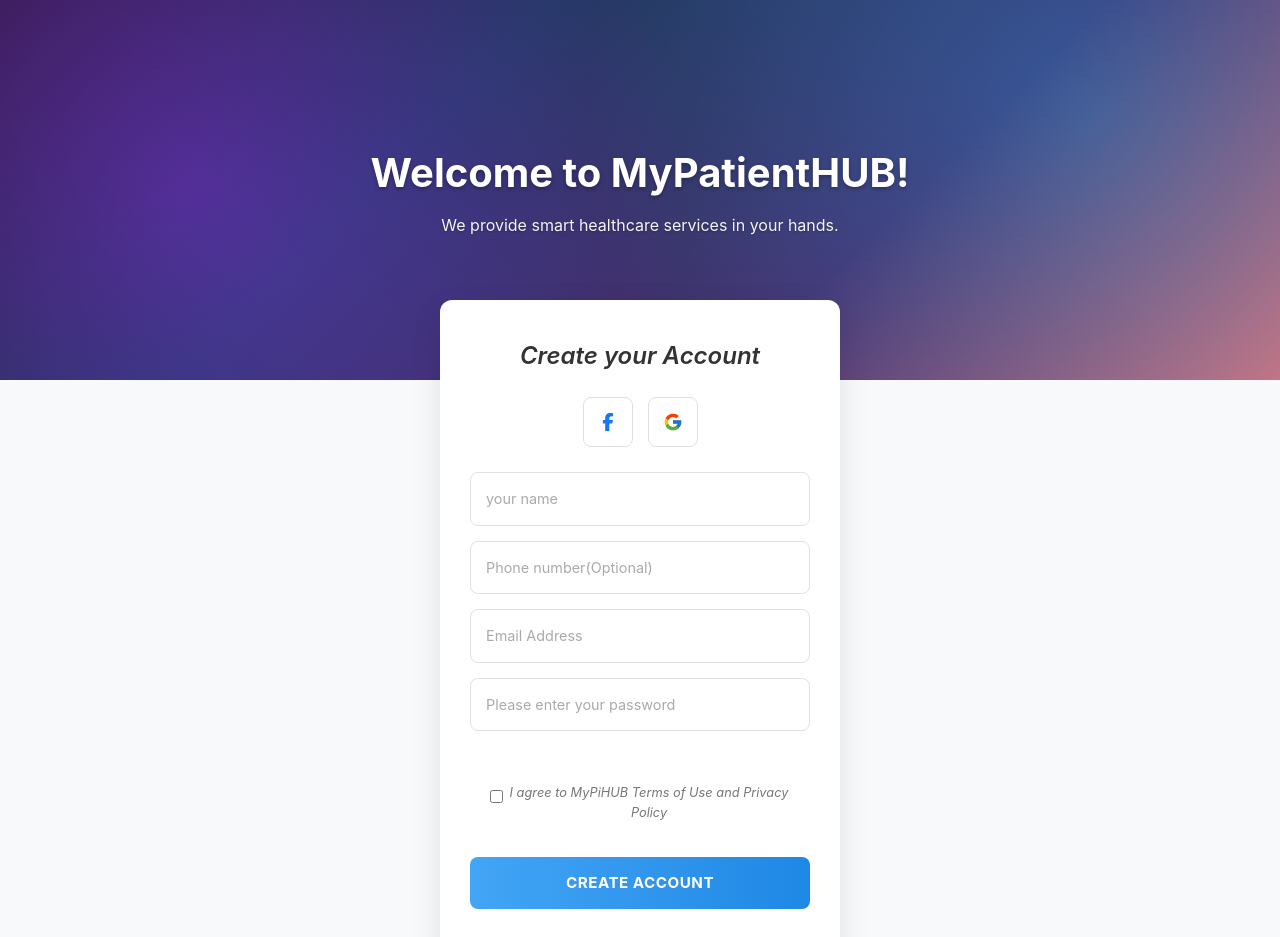
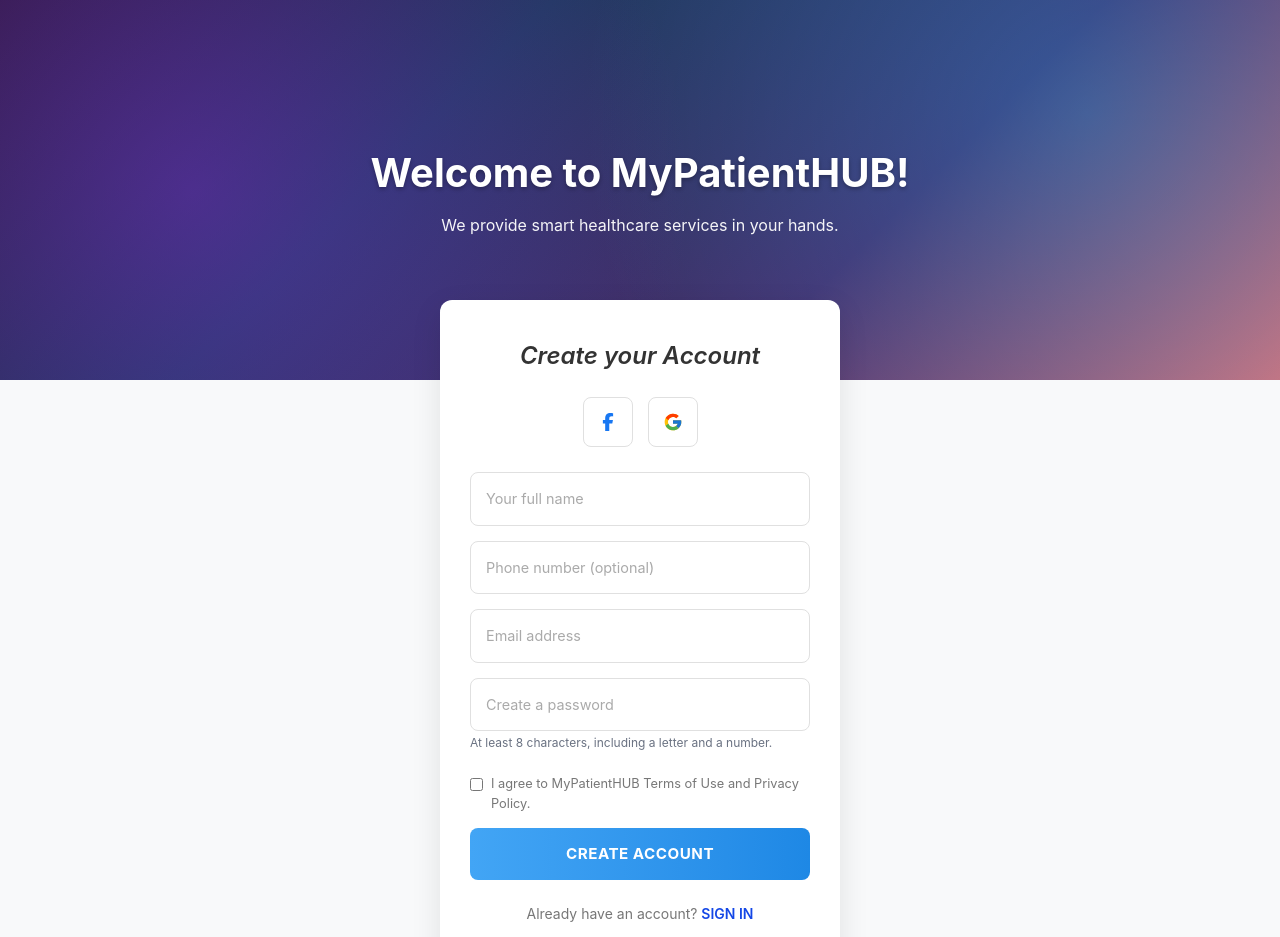
Before and after one commit to narges-karimyar/HUB, a React (Vite) app: page /SignUP in a window 1280 px wide. Shown: the top 937 px of the page. Built offline with nearby package versions, Linux system fonts and the light colour scheme.

Commit message:
the end of our project

```diff
--- a/src/Components/Account.jsx
+++ b/src/Components/Account.jsx
@@ -1,11 +1,14 @@
 import { useState } from "react";
 import { FaFacebookF } from "react-icons/fa6";
 import { FcGoogle } from "react-icons/fc";
-import { Link, useOutletContext } from "react-router-dom";
+import { Link } from "react-router-dom";
+
 const inp =
   "w-full p-[15px] border border-[#e0e0e0] rounded-lg text-[0.9rem] outline-none text-[#333] transition placeholder:text-[#aaa] focus:border-[#9c27b0] focus:shadow-[0_0_0_3px_rgba(156,39,176,0.1)]";
+
 const soc =
   "w-[50px] h-[50px] border border-[#e0e0e0] rounded-lg bg-white cursor-pointer flex justify-center items-center transition-all duration-300 hover:bg-[#f5f5f5] hover:border-[#ccc] hover:-translate-y-0.5";
+
 const flink = "transition-colors duration-300 hover:text-[#333]";
 
 export default function Login({ onLogin }) {
@@ -16,22 +19,57 @@
   function submit(e) {
     e.preventDefault();
 
-    const emailRegex = /^[^\s@]+@[^\s@]+\.[^\s@]+$/;
+    const value = user.trim();
 
-    if (!user.trim()) {
-      setErr("Enter email or phone");
-    } else if (user.includes("@") && !emailRegex.test(user)) {
-      setErr("Enter a valid email address");
-    } else if (pass.length < 6) {
+    // Correct email validation
+    const emailRegex = /^[a-zA-Z0-9._%+-]+@[a-zA-Z0-9.-]+\.[a-zA-Z]{2,}$/;
+
+    // Phone number validation
+    const phoneRegex = /^\+?[\d\s-]{7,15}$/;
+
+    if (!value) {
+      setErr("Please enter your email or phone number");
+      return;
+    }
+
+    // Validate email
+    if (value.includes("@")) {
+      if (!emailRegex.test(value)) {
+        setErr("Please enter a valid email address");
+        return;
+      }
+    }
+    // Validate phone number
+    else {
+      const digitsOnly = value.replace(/[\s-]/g, "");
+
+      if (
+        !phoneRegex.test(value) ||
+        digitsOnly.replace(/^\+/, "").length < 7 ||
+        digitsOnly.replace(/^\+/, "").length > 15
+      ) {
+        setErr("Please enter a valid  emil or phone number");
+        return;
+      }
+    }
+
+    if (!pass) {
+      setErr("Please enter your password");
+      return;
+    }
+
+    if (pass.length < 6) {
       setErr("Password must be at least 6 characters");
-    } else {
-      setErr("");
-      onLogin();
+      return;
     }
+
+    setErr("");
+    onLogin();
   }
 
   return (
     <div className="bg-[#f8f9fa] min-h-screen flex flex-col items-center overflow-x-hidden">
+      {/* Header */}
       <div
         className="w-full h-[380px] flex justify-center items-center text-center text-white p-5 relative"
         style={{
@@ -43,18 +81,21 @@
           <h1 className="text-[2.5rem] max-[480px]:text-[1.8rem] font-bold mb-2.5 [text-shadow:0_2px_4px_rgba(0,0,0,0.3)]">
             Welcome to MyPatientHUB!
           </h1>
+
           <p className="text-base max-[480px]:text-[0.9rem] opacity-95 [text-shadow:0_1px_2px_rgba(0,0,0,0.3)]">
             We provide smart healthcare services in your hands.
           </p>
         </div>
       </div>
 
+      {/* Login Card */}
       <div className="w-full flex justify-center -mt-[180px] z-10 pt-[100px] max-[480px]:px-[15px]">
         <div className="bg-white w-full max-w-[400px] rounded-xl shadow-[0_10px_30px_rgba(0,0,0,0.1)] py-10 px-[30px] max-[480px]:py-[30px] max-[480px]:px-5 text-center">
           <h2 className="text-xl text-[#333] font-semibold mb-[25px]">
             Sign in to MyPatientHUB
           </h2>
 
+          {/* Social Login Buttons */}
           <div className="flex justify-center gap-[15px] mb-[25px]">
             <button
               type="button"
@@ -63,6 +104,7 @@
             >
               <FaFacebookF size={18} color="#1877f2" />
             </button>
+
             <button
               type="button"
               className={soc}
@@ -72,23 +114,43 @@
             </button>
           </div>
 
-          <form className="flex flex-col gap-[15px]" onSubmit={submit}>
+          {/* Login Form */}
+          <form
+            className="flex flex-col gap-[15px]"
+            onSubmit={submit}
+            noValidate
+          >
             <input
               type="text"
               value={user}
-              onChange={(e) => setUser(e.target.value)}
+              onChange={(e) => {
+                setUser(e.target.value);
+                setErr("");
+              }}
               placeholder="Email or Phone number"
               className={inp}
+              autoComplete="username"
+              aria-label="Email or Phone number"
             />
+
             <input
               type="password"
               value={pass}
-              onChange={(e) => setPass(e.target.value)}
+              onChange={(e) => {
+                setPass(e.target.value);
+                setErr("");
+              }}
               placeholder="Please enter your password"
               className={inp}
+              autoComplete="current-password"
+              aria-label="Password"
             />
 
-            {err && <p className="text-red-500 text-sm">{err}</p>}
+            {err && (
+              <p className="text-red-500 text-sm text-left" role="alert">
+                {err}
+              </p>
+            )}
 
             <button
               type="submit"
@@ -97,10 +159,12 @@
               SIGN IN
             </button>
 
-            <div className="flex justify-between items-center text-[0.8rem] text-[#777] mt-[5px]">
+            {/* Remember Me */}
+            <div className="flex justify-between items-center text-[0.8rem] text-[#777] mt-[5px] gap-2">
               <a href="#" className={flink}>
                 Forgot password?
               </a>
+
               <label className="flex items-center gap-[5px] cursor-pointer">
                 <input
                   type="checkbox"
@@ -111,33 +175,39 @@
             </div>
           </form>
 
+          {/* Divider */}
           <div className="flex items-center text-center my-[25px] text-[#aaa] text-[0.8rem] font-medium before:content-[''] before:flex-1 before:border-b before:border-[#e0e0e0] before:mr-[15px] after:content-[''] after:flex-1 after:border-b after:border-[#e0e0e0] after:ml-[15px]">
             OR
           </div>
-          <Link to="/SignUP">
-            <button
-              type="button"
-              className="bg-gradient-to-r from-[#42a5f5] to-[#1e88e5] text-white p-[15px] rounded-lg font-bold text-[0.95rem] cursor-pointer w-full tracking-[0.5px] transition hover:opacity-90 hover:scale-[1.02]"
-            >
-              SIGN UP
-            </button>
+
+          {/* Sign Up */}
+          <Link
+            to="/SignUP"
+            className="block bg-gradient-to-r from-[#42a5f5] to-[#1e88e5] text-white p-[15px] rounded-lg font-bold text-[0.95rem] cursor-pointer w-full tracking-[0.5px] transition hover:opacity-90 hover:scale-[1.02]"
+          >
+            SIGN UP
           </Link>
         </div>
       </div>
 
+      {/* Footer */}
       <footer className="mt-[50px] mb-[30px] flex flex-wrap justify-center gap-[25px] max-[480px]:gap-[15px] max-[480px]:px-2.5 text-[0.85rem] text-[#888]">
         <a href="#" className={flink}>
           Google Play Store APP
         </a>
+
         <a href="#" className={flink}>
           App Store APP
         </a>
+
         <a href="#" className={flink}>
           About MyPatientHUB
         </a>
+
         <a href="#" className={flink}>
           About Us
         </a>
+
         <a href="#" className={flink}>
           Our Blog
         </a>
--- a/src/Components/SignUP.jsx
+++ b/src/Components/SignUP.jsx
@@ -5,8 +5,10 @@
 
 const inp =
   "w-full p-[15px] border border-[#e0e0e0] rounded-lg text-[0.9rem] outline-none text-[#333] transition placeholder:text-[#aaa] focus:border-[#9c27b0] focus:shadow-[0_0_0_3px_rgba(156,39,176,0.1)]";
+
 const soc =
   "w-[50px] h-[50px] border border-[#e0e0e0] rounded-lg bg-white cursor-pointer flex justify-center items-center transition-all duration-300 hover:bg-[#f5f5f5] hover:border-[#ccc] hover:-translate-y-0.5";
+
 const flink = "transition-colors duration-300 hover:text-[#333]";
 
 export default function SignUP({ onLogin }) {
@@ -15,121 +17,284 @@
   const [email, setEmail] = useState("");
   const [pass, setPass] = useState("");
   const [agree, setAgree] = useState(false);
-  const [err, setErr] = useState("");
+  const [err, setErr] = useState({});
+  const [submitted, setSubmitted] = useState(false);
 
-  const submit = (e) => {
+  function validate() {
+    const errors = {};
+    const cleanName = name.trim();
+    const cleanEmail = email.trim();
+    const cleanPhone = phone.trim();
+
+    // Name: letters, spaces, apostrophes, and hyphens
+    const nameRegex = /^[\p{L}\p{M}]+(?:[ '\u2019-][\p{L}\p{M}]+)*$/u;
+
+    // Email: valid basic email format
+    const emailRegex =
+      /^[a-zA-Z0-9.!#$%&'*+/=?^_`{|}~-]+@[a-zA-Z0-9](?:[a-zA-Z0-9-]*[a-zA-Z0-9])?(?:\.[a-zA-Z0-9](?:[a-zA-Z0-9-]*[a-zA-Z0-9])?)+$/;
+
+    // Phone: optional international prefix, digits, spaces, hyphens, parentheses
+    const phoneRegex = /^\+?[0-9\s()-]+$/;
+
+    if (!cleanName) {
+      errors.name = "Please enter your full name.";
+    } else if (cleanName.length < 2 || cleanName.length > 70) {
+      errors.name = "Name must be between 2 and 70 characters.";
+    } else if (!nameRegex.test(cleanName)) {
+      errors.name = "Enter a valid name using letters only.";
+    }
+
+    if (!cleanEmail) {
+      errors.email = "Please enter your email address.";
+    } else if (
+      cleanEmail.length > 254 ||
+      !emailRegex.test(cleanEmail) ||
+      cleanEmail.split("@")[0].length > 64
+    ) {
+      errors.email = "Please enter a valid email address.";
+    }
+
+    if (cleanPhone) {
+      const digits = cleanPhone.replace(/\D/g, "");
+
+      if (
+        !phoneRegex.test(cleanPhone) ||
+        digits.length < 7 ||
+        digits.length > 15
+      ) {
+        errors.phone = "Enter a valid phone number (7–15 digits).";
+      }
+    }
+
+    if (!pass) {
+      errors.pass = "Please create a password.";
+    } else if (pass.length < 8) {
+      errors.pass = "Password must contain at least 8 characters.";
+    } else if (pass.length > 128) {
+      errors.pass = "Password must not exceed 128 characters.";
+    } else if (!/[a-z]/i.test(pass) || !/[0-9]/.test(pass)) {
+      errors.pass = "Use at least one letter and one number.";
+    }
+
+    if (!agree) {
+      errors.agree = "Please agree to the Terms of Use and Privacy Policy.";
+    }
+
+    return errors;
+  }
+
+  function submit(e) {
     e.preventDefault();
 
-    const emailRegex = /^[^\s@]+@[^\s@]+\.[^\s@]+$/;
+    const errors = validate();
+    setErr(errors);
+    setSubmitted(true);
 
-    if (!name.trim()) {
-      setErr("Please enter your name");
-    } else if (!email.trim()) {
-      setErr("Please enter your email address");
-    } else if (!emailRegex.test(email.trim())) {
-      setErr("Enter a valid email address");
-    } else if (phone.trim() && !/^\+?[\d\s()-]{7,20}$/.test(phone.trim())) {
-      setErr("Enter a valid phone number");
-    } else if (!pass) {
-      setErr("Please enter your password");
-    } else if (pass.length < 6) {
-      setErr("Password must be at least 6 characters");
-    } else if (!agree) {
-      setErr("Please agree to the Terms of Use and Privacy Policy");
-    } else {
-      setErr("");
-      onLogin();
+    if (Object.keys(errors).length > 0) {
+      return;
     }
-  };
+
+    // Replace this with your actual account-creation API.
+    // onLogin should not be used to register unless your app
+    // specifically implements registration through that function.
+    console.log("Signup form passed client-side validation.");
+  }
+
+  function clearError(field) {
+    if (submitted) {
+      setErr((prev) => ({ ...prev, [field]: undefined }));
+    }
+  }
 
   return (
     <div className="bg-[#f8f9fa] min-h-screen flex flex-col items-center overflow-x-hidden">
+      {/* Header */}
       <div
         className="w-full h-[380px] flex justify-center items-center text-center text-white p-5 relative"
         style={{
           background:
-            "radial-gradient(circle at 15% 50%, rgba(155,43,277,0.4), transparent 45%), radial-gradient(circle at 85% 30%, rgba(0,191,255,0.3), transparent 45%), linear-gradient(135deg, #2b1b3d, #1f3a5f, #4b2c6b, #d76d77)",
+            "radial-gradient(circle at 15% 50%, rgba(138,43,226,0.4), transparent 45%), radial-gradient(circle at 85% 30%, rgba(0,191,255,0.3), transparent 45%), linear-gradient(135deg, #2b1b3d, #1f3a5f, #4b2c6b, #d76d77)",
         }}
       >
         <div>
           <h1 className="text-[2.5rem] max-[480px]:text-[1.8rem] font-bold mb-2.5 [text-shadow:0_2px_4px_rgba(0,0,0,0.3)]">
             Welcome to MyPatientHUB!
           </h1>
-          <p className="text-base max-[480px]:text-[0.9rem] opacity-95 [text-shadow:0_1px_2px_rgba(0,0,0,0.3)]">
+          <p className="text-base max-[480px]:text-[0.9rem] opacity-95">
             We provide smart healthcare services in your hands.
           </p>
         </div>
       </div>
 
+      {/* Signup Card */}
       <div className="w-full flex justify-center -mt-[180px] z-10 pt-[100px] max-[480px]:px-[15px]">
         <div className="bg-white w-full max-w-[400px] rounded-xl shadow-[0_10px_30px_rgba(0,0,0,0.1)] py-10 px-[30px] max-[480px]:py-[30px] max-[480px]:px-5 text-center">
           <h2 className="text-2xl text-[#333] font-semibold mb-[25px]">
-            <i> Create your Account</i>
+            <i>Create your Account</i>
           </h2>
 
+          {/* Social Buttons */}
           <div className="flex justify-center gap-[15px] mb-[25px]">
             <button
               type="button"
               className={soc}
-              aria-label="Login with Facebook"
+              aria-label="Sign up with Facebook"
             >
               <FaFacebookF size={18} color="#1877f2" />
             </button>
+
             <button
               type="button"
               className={soc}
-              aria-label="Login with Google"
+              aria-label="Sign up with Google"
             >
               <FcGoogle size={20} />
             </button>
           </div>
 
-          <form className="flex flex-col gap-[15px]" onSubmit={submit}>
+          <form
+            className="flex flex-col gap-[15px]"
+            onSubmit={submit}
+            noValidate
+          >
+            {/* Name */}
+            <div className="text-left">
               <input
                 type="text"
                 value={name}
-              onChange={(e) => setName(e.target.value)}
-              placeholder="your name "
-              className={inp}
+                onChange={(e) => {
+                  setName(e.target.value);
+                  clearError("name");
+                }}
+                placeholder="Your full name"
+                className={`${inp} ${err.name ? "border-red-500" : ""}`}
+                autoComplete="name"
+                aria-invalid={!!err.name}
+                aria-describedby={err.name ? "name-error" : undefined}
               />
+              {err.name && (
+                <p
+                  id="name-error"
+                  className="text-red-500 text-sm mt-1"
+                  role="alert"
+                >
+                  {err.name}
+                </p>
+              )}
+            </div>
+
+            {/* Optional Phone */}
+            <div className="text-left">
               <input
                 type="tel"
                 value={phone}
-              onChange={(e) => setPhone(e.target.value)}
-              placeholder="Phone number(Optional) "
-              className={inp}
+                onChange={(e) => {
+                  setPhone(e.target.value);
+                  clearError("phone");
+                }}
+                placeholder="Phone number (optional)"
+                className={`${inp} ${err.phone ? "border-red-500" : ""}`}
+                autoComplete="tel"
+                aria-invalid={!!err.phone}
+                aria-describedby={err.phone ? "phone-error" : undefined}
               />
+              {err.phone && (
+                <p
+                  id="phone-error"
+                  className="text-red-500 text-sm mt-1"
+                  role="alert"
+                >
+                  {err.phone}
+                </p>
+              )}
+            </div>
+
+            {/* Email */}
+            <div className="text-left">
               <input
                 type="email"
                 value={email}
-              onChange={(e) => setEmail(e.target.value)}
-              placeholder="Email Address"
-              className={inp}
+                onChange={(e) => {
+                  setEmail(e.target.value);
+                  clearError("email");
+                }}
+                placeholder="Email address"
+                className={`${inp} ${err.email ? "border-red-500" : ""}`}
+                autoComplete="email"
+                aria-invalid={!!err.email}
+                aria-describedby={err.email ? "email-error" : undefined}
               />
+              {err.email && (
+                <p
+                  id="email-error"
+                  className="text-red-500 text-sm mt-1"
+                  role="alert"
+                >
+                  {err.email}
+                </p>
+              )}
+            </div>
+
+            {/* Password */}
+            <div className="text-left">
               <input
                 type="password"
                 value={pass}
-              onChange={(e) => setPass(e.target.value)}
-              placeholder="Please enter your password"
-              className={inp}
+                onChange={(e) => {
+                  setPass(e.target.value);
+                  clearError("pass");
+                }}
+                placeholder="Create a password"
+                className={`${inp} ${err.pass ? "border-red-500" : ""}`}
+                autoComplete="new-password"
+                aria-invalid={!!err.pass}
+                aria-describedby={err.pass ? "pass-error" : undefined}
               />
+              {err.pass && (
+                <p
+                  id="pass-error"
+                  className="text-red-500 text-sm mt-1"
+                  role="alert"
+                >
+                  {err.pass}
+                </p>
+              )}
+              <p className="text-xs text-gray-500 mt-1 text-left">
+                At least 8 characters, including a letter and a number.
+              </p>
+            </div>
 
-            {err && <p className="text-red-500 text-sm">{err}</p>}
-
-            <div className="flex justify-between items-center text-[0.8rem] text-[#777] mt-[5px] p-5">
-              <label className="flex items-center gap-[5px] cursor-pointer">
+            {/* Terms */}
+            <div className="text-left mt-2">
+              <label className="flex items-start gap-2 text-[0.8rem] text-[#777] cursor-pointer">
                 <input
                   type="checkbox"
                   checked={agree}
-                  onChange={(e) => setAgree(e.target.checked)}
-                  className="cursor-pointer accent-[#9c27b0]"
+                  onChange={(e) => {
+                    setAgree(e.target.checked);
+                    clearError("agree");
+                  }}
+                  className="mt-1 cursor-pointer accent-[#9c27b0]"
+                  aria-invalid={!!err.agree}
                 />
-                <i className="mt-3">
-                  {" "}
-                  I agree to MyPiHUB Terms of Use and Privacy Policy
-                </i>
+                <span>
+                  I agree to MyPatientHUB Terms of Use and Privacy Policy.
+                </span>
               </label>
+              {err.agree && (
+                <p className="text-red-500 text-sm mt-1" role="alert">
+                  {err.agree}
+                </p>
+              )}
             </div>
+
+            {/* General Error Summary */}
+            {err.form && (
+              <p className="text-red-500 text-sm" role="alert">
+                {err.form}
+              </p>
+            )}
+
             <button
               type="submit"
               className="bg-gradient-to-r from-[#42a5f5] to-[#1e88e5] text-white p-[15px] rounded-lg font-bold text-[0.95rem] cursor-pointer w-full tracking-[0.5px] transition hover:opacity-90 hover:scale-[1.02]"
@@ -138,15 +303,19 @@
             </button>
           </form>
 
-          <h1 className=" text-[#777] mt-6">
-            Already have an account?
-            <Link to="/">
-              <span className="text-sm  text-blue-700">SIGN IN</span>
-            </Link>{" "}
-          </h1>
+          <h2 className="text-[#777] mt-6 text-sm">
+            Already have an account?{" "}
+            <Link
+              to="/"
+              className="text-blue-700 font-semibold hover:underline"
+            >
+              SIGN IN
+            </Link>
+          </h2>
         </div>
       </div>
 
+      {/* Footer */}
       <footer className="mt-[50px] mb-[30px] flex flex-wrap justify-center gap-[25px] max-[480px]:gap-[15px] max-[480px]:px-2.5 text-[0.85rem] text-[#888]">
         <a href="#" className={flink}>
           Google Play Store APP
```
Also changed, not shown: src/Components/MyDependents.jsx (+5 -9 lines), src/Components/Setting.jsx (+7 -21 lines). Lines whose indentation alone changed are shown as unchanged.
